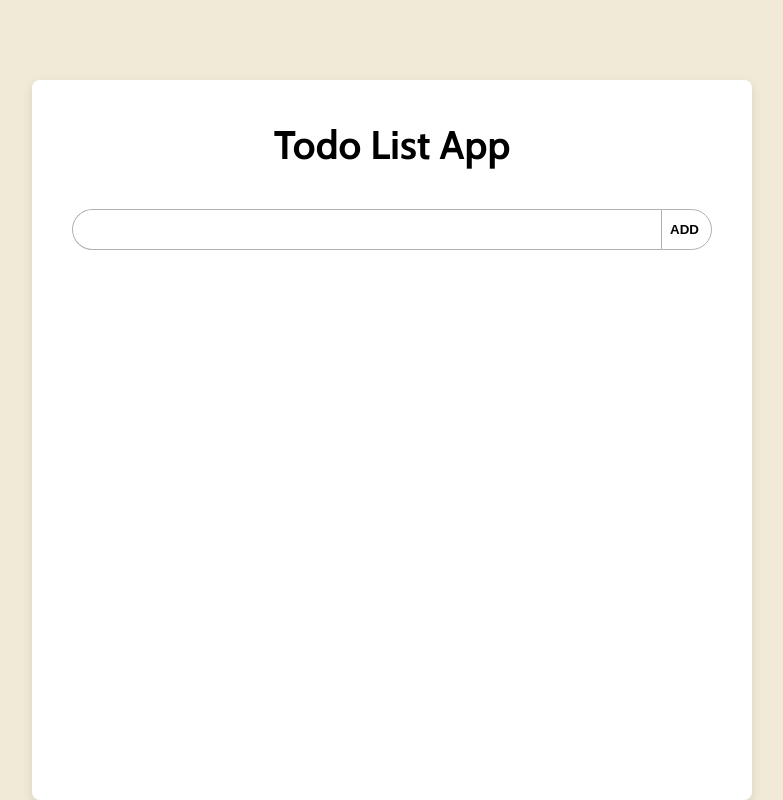
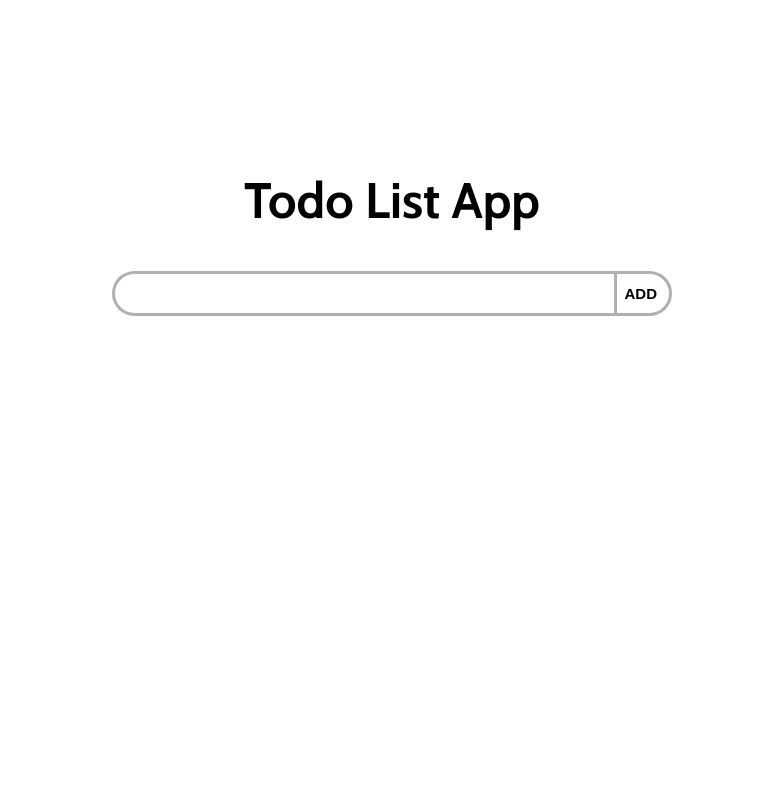
Before and after one commit to BarnabeFrimaudeau/todo-app-react, a React (Create React App) app: page / in a window 1280 px wide. Shown: the whole page, without its empty margins (248-1031 px from the left). Built offline with nearby package versions, Linux system fonts and the light colour scheme; the HTML template or start-up script is replaced by a standard one.

Commit message:
Finalized functionality of edit function

```diff
--- a/src/App.css
+++ b/src/App.css
@@ -1,5 +1,9 @@
 @import url('https://fonts.googleapis.com/css2?family=Open+Sans&display=swap');
 @import url('https://fonts.googleapis.com/css2?family=Cabin:wght@400;700&display=swap');
+
+html {
+  background-color: white;
+}
 
 .App {
   min-height: 100vh;
@@ -9,7 +13,7 @@
   background-color: #ffffff;
   color: rgb(0, 0, 0);
   font-family: 'Cabin', sans-serif;
-  background-color: #f0ead6;
+  /* background-color: #f0ead6; */
 }
 
 h1, h2, h3 {
@@ -23,14 +27,14 @@ h1, h2, h3 {
   align-items: center;
   min-height: 60vh;
   margin-top: 10vh;
-  width: 80vh;
+  width: 700px;
   background-color: #ffffff;
   /* border: 1px solid #000000; */
   border-radius: 1vh;
-  padding: 5vh;
-  font-size: 20px;
+  padding: 7vw;
+  font-size: 25px;
   color: black;
-  box-shadow: rgba(0, 0, 0, 0.1) 0px 4px 12px;
+  /* box-shadow: rgba(0, 0, 0, 0.1) 0px 4px 12px; */
 }
 
 .todoForm {
@@ -39,11 +43,17 @@ h1, h2, h3 {
   width: 100%
 }
 
+.input-container {
+  width: 80%;
+  display: flex;
+  flex-direction: row;
+}
+
 input {
   width: 100%;
   padding: 1vh 1.5vh 1vh 1.5vh;
   margin-top: 5vh;
-  border: 1px solid #b0b0b0;
+  border: 3px solid #b0b0b0;
   border-right: none;
   border-top-right-radius: 0;
   border-bottom-right-radius: 0;
@@ -63,9 +73,9 @@ button {
   border-top-right-radius: 0.5vh;
   border-bottom-right-radius: 0.5vh;
   background-color: #ffffff;
-  color: #000000;
+  font-size: 15px;
   font-weight: 700;
-  transition: 150ms;
+  transition: 125ms;
   color: black;
   padding: 1vh;
   /* box-shadow: rgba(60, 64, 67, 0.3) 0px 1px 2px 0px, rgba(60, 64, 67, 0.15) 0px 2px 6px 2px; */
@@ -76,7 +86,7 @@ button:hover {
 }
 
 .add {
-  border: 1px solid #b0b0b0;
+  border: 3px solid #b0b0b0;
   border-top-right-radius: 100vh;
   border-bottom-right-radius: 100vh;
   margin-top: 5vh;
@@ -90,7 +100,7 @@ button:hover {
 }
 
 .edit {
-  border: 1px solid #b0b0b0;
+  border: 3px solid #b0b0b0;
   border-right: none;
   border-top-right-radius: 0;
   border-bottom-right-radius: 0;
@@ -103,7 +113,7 @@ button:hover {
 }
 
 .remove {
-  border: 1px solid #b0b0b0;
+  border: 3px solid #b0b0b0;
   /* background-color: rgb(101, 119, 131); */
 }
 .remove:hover {
--- a/src/App.js
+++ b/src/App.js
@@ -4,32 +4,40 @@ import "./App.css";
 function App() {
   const [todo, setTodo] = useState("");
   const [todos, setTodos] = useState([]);
+  const [editId, setEditId] = useState(0);
 
   const handleSubmit = (e) => {
     e.preventDefault();
 
+    if (editId) {
+      const editTodo = todos.find((i) => i.id === editId);
+      const updatedTodos = todos.map((t) =>
+        t.id === editTodo.id
+          ? (t = { id: t.id, todo })
+          : { id: t.id, todo: t.todo }
+      );
+
+      setTodos(updatedTodos);
+      setEditId(0);
+      setTodo("");
+      return;
+    }
+
     if (todo !== "") {
       setTodos([{ id: `${todo}-${Date.now()}`, todo }, ...todos]);
+      setTodo("");
     }
-
-    document.getElementById("todoForm").reset();
-    setTodo("");
   };
 
   const handleRemove = (id) => {
-    const newTodos = todos.filter((todo) => todo.id !== id);
-
-    setTodos(newTodos);
+    const delTodo = todos.filter((to) => to.id !== id);
+    setTodos([...delTodo]);
   };
 
   const handleEdit = (id) => {
-    const text = document.getElementById(id);
-    text.contentEditable = true;
-    text.focus();
-
-    // text.onmouseleave = function () {
-    //   text.contentEditable = false;
-    // };
+    const editTodo = todos.find((i) => i.id === id);
+    setTodo(editTodo.todo);
+    setEditId(id);
   };
 
   return (
@@ -37,16 +45,22 @@ function App() {
       <div className="container">
         <h1>Todo List App</h1>
         <form id="todoForm" className="todoForm" onSubmit={handleSubmit}>
-          <input type="text" onChange={(e) => setTodo(e.target.value)} />
-          <button className="add" type="submit">
-            ADD
-          </button>
+          <div className="input-container">
+            <input
+              type="text"
+              value={todo}
+              onChange={(e) => setTodo(e.target.value)}
+            />
+            <button className="add" type="submit">
+              {editId ? "CONFIRM" : "ADD"}
+            </button>
+          </div>
         </form>
 
         <ul className="allTodos">
           {todos.map((t) => (
             <li className="singleTodo">
-              <span className="todoText" id={t.id} key={t.id}>
+              <span className="todoText" key={t.id}>
                 {t.todo}
               </span>
               <div>
```
